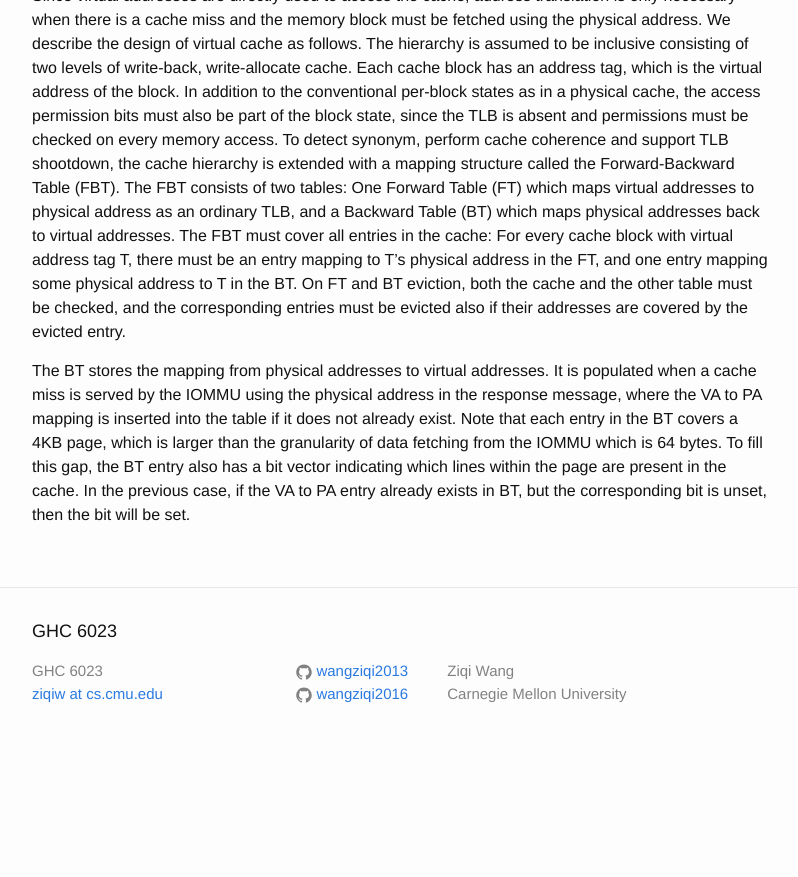
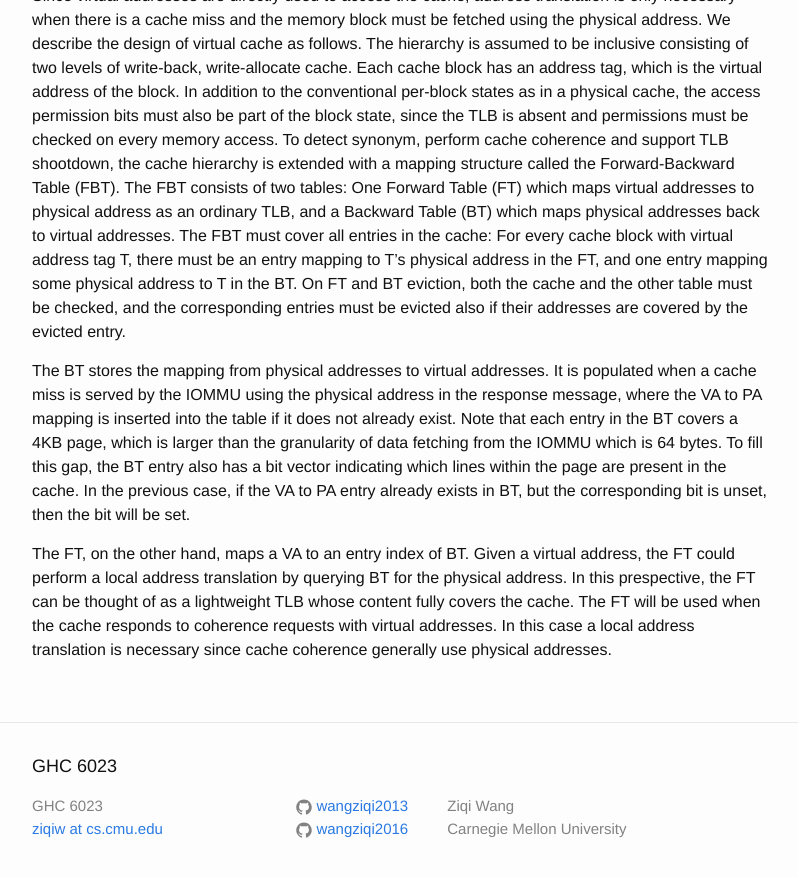
Before and after one commit to wangziqi2013/wangziqi2013.github.io, a Jekyll site: the page built from _posts/2018-12-30-filtering-translation-bandwidth-with-virtual-caching.markdown, in a window 1280 px wide and 900 px high, scrolled down 1321 px. Shown: the top 877 px of the window, without its empty margins (238-1036 px from the left). Built offline with Jekyll 4.4.1, drawn with Linux system fonts in a browser that asks for light colours; before the commit the page ends 2086 px from its top, so only the background shows below that.

Commit message:
Adding FT

```diff
--- a/_posts/2018-12-30-filtering-translation-bandwidth-with-virtual-caching.markdown
+++ b/_posts/2018-12-30-filtering-translation-bandwidth-with-virtual-caching.markdown
@@ -62,3 +62,9 @@ it does not already exist. Note that each entry in the BT covers a 4KB page, whi
 data fetching from the IOMMU which is 64 bytes. To fill this gap, the BT entry also has a bit vector indicating which
 lines within the page are present in the cache. In the previous case, if the VA to PA entry already exists in BT,
 but the corresponding bit is unset, then the bit will be set.
+
+The FT, on the other hand, maps a VA to an entry index of BT. Given a virtual address, the FT could perform a
+local address translation by querying BT for the physical address. In this prespective, the FT can be thought of
+as a lightweight TLB whose content fully covers the cache. The FT will be used when the cache responds to coherence
+requests with virtual addresses. In this case a local address translation is necessary since cache coherence
+generally use physical addresses.
```
